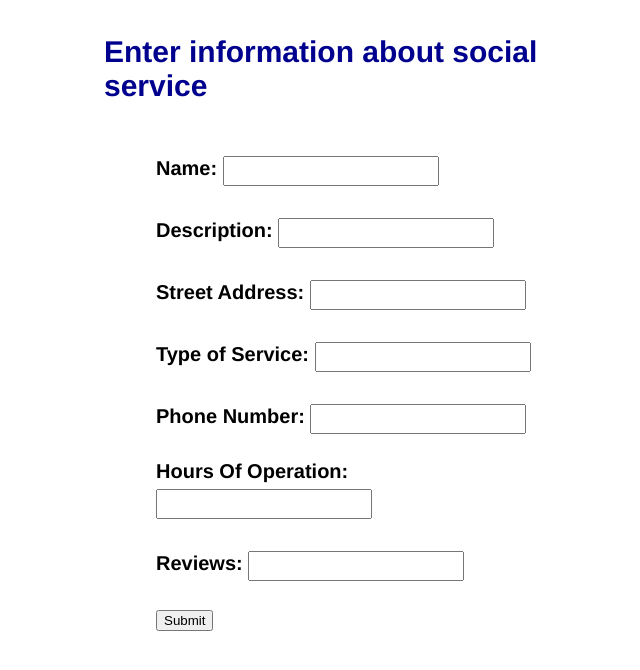
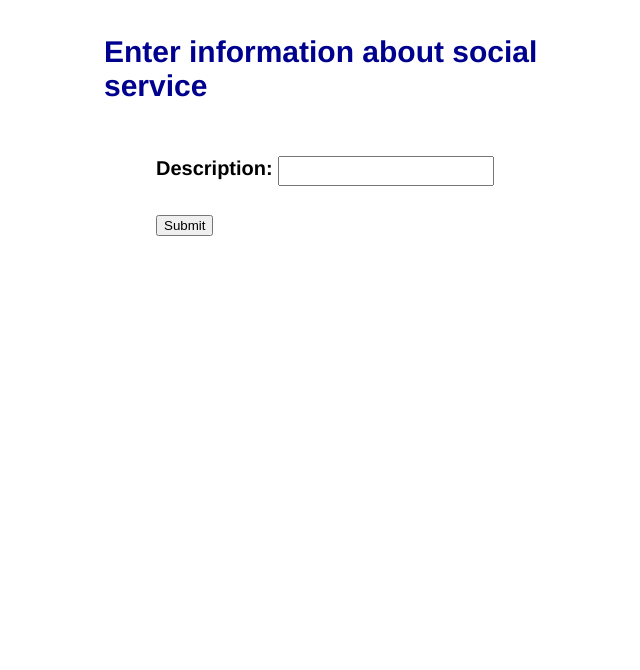
Before and after one commit to BrandenCodd/GoogleImage, a Flask app: template hw2/templates/info.html in a window 1280 px wide. Shown: the top 670 px of the page, without its empty margins (284-924 px from the left). Run offline with Flask 2, Linux system fonts and the light colour scheme; the template is opened without the code that fills it, so the values that code supplies are empty; parts of the project's set-up code (start-up, migrations or seed data) failed here and were passed over.

Commit message:
updating info.html parameters

```diff
--- a/final/templates/info.html
+++ b/final/templates/info.html
@@ -2,13 +2,7 @@
 {% block content %}
     <h2>Enter information about social service</h2>
     <form action="{{ url_for('info') }}" method=post>
-    <p class="heading">Name: <input type=text name=name>
     <p class="heading">Description: <input type=text name=description>
-    <p class="heading">Street Address: <input type=text name=streetAddress>
-    <p class="heading">Type of Service: <input type=text name=typesOfService>
-    <p class="heading">Phone Number: <input type=text name=phoneNumber>
-    <p class="heading">Hours Of Operation: <input type=text name=hoursOfOperation>
-	<p class="heading">Reviews: <input type=text name=reviews>
 
 	<p><input type=submit value=Submit></p>
     </form>
```
